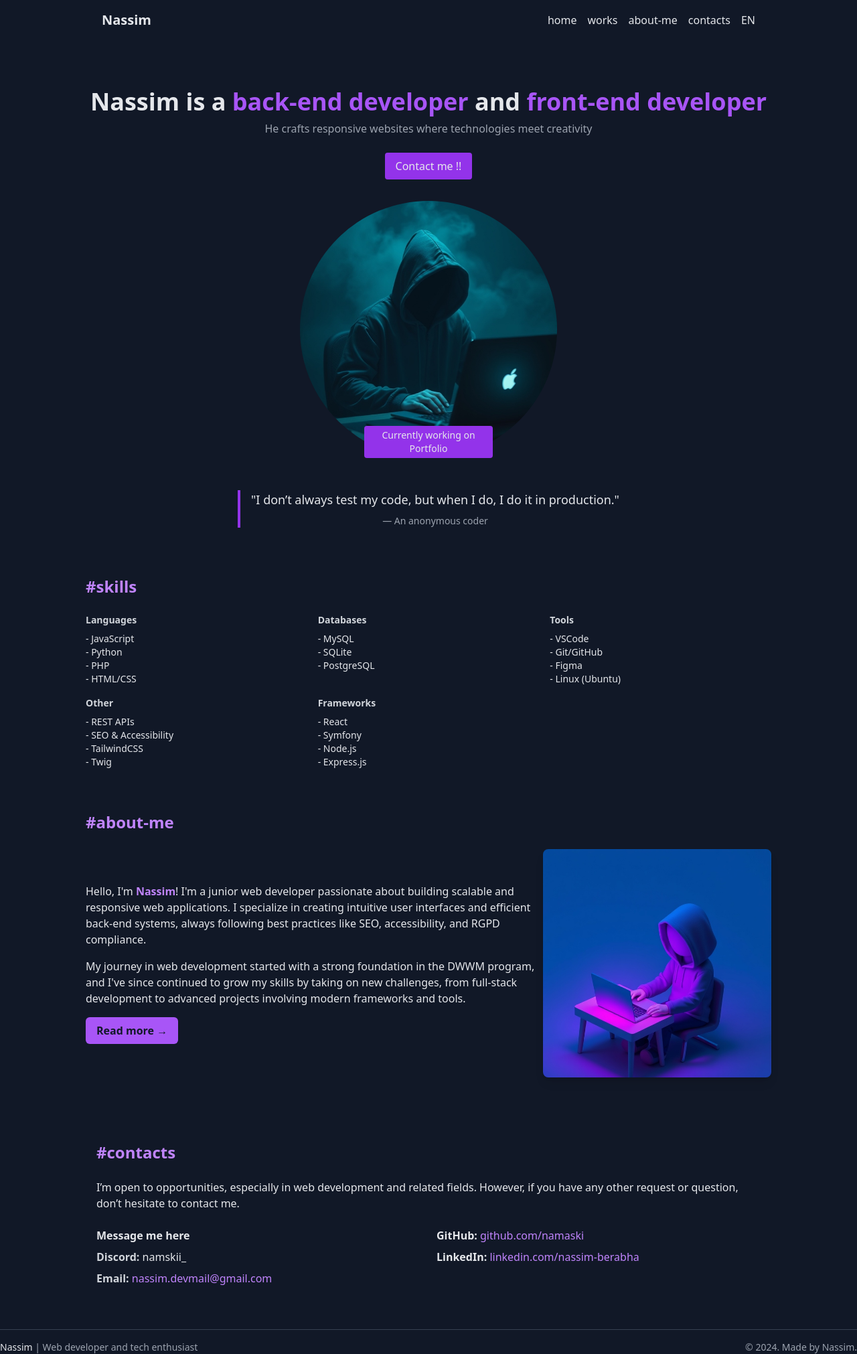
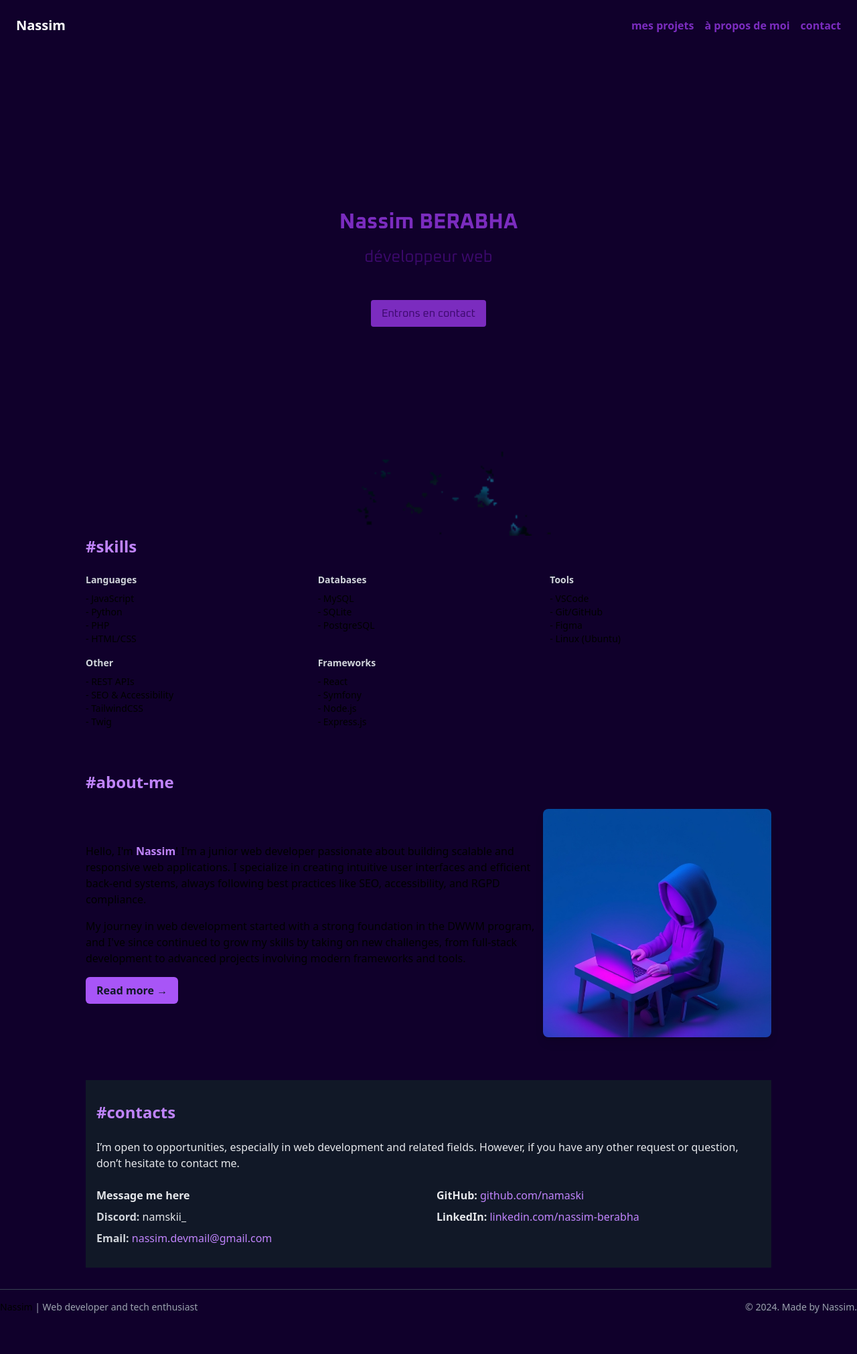
Before and after one commit to Namaski/portfolio, a Symfony app: template templates/home/index.html.twig in a window 1280 px wide. Shown: the whole page at 67% size. After the commit the page ends 1961 px from the top, so only its background shows below. Run offline with Twig, Linux system fonts and the light colour scheme; the template is opened without the code that fills it, so the values that code supplies are empty; style sheets or scripts are compiled from the project's sources; some libraries are stand-ins or nearby versions.

Commit message:
hero section ink effect

```diff
--- a/assets/styles/app.css
+++ b/assets/styles/app.css
@@ -1,7 +1,39 @@
+@import url('https://fonts.googleapis.com/css2?family=Oxanium:wght@200..800&display=swap');
+
 @tailwind base;
 @tailwind components;
 @tailwind utilities;
 
-body {
-    background-color: skyblue;
+
+@layer components {
+
+    #heroSection {
+        display: flex;
+        justify-content: center;
+        align-items: center;
+        height: 100vh;
+        position: relative;
+        font-family: "Oxanium", sans-serif;
+        color: white;
+    }
+
+    #heroSection #heroContent #heroTitle {
+        font-family: "Oxanium";
+        font-size: 2em;
+    }
+
+    #heroSection::before {
+        content: '';
+        position: absolute;
+        inset: 0;
+        background-image: url('../img/test.jpg');
+        background-size: cover;
+        background-position: center;
+        z-index: -1;
+
+        mask-image: url('../img/mask_ink.webp');
+        mask-size: cover;
+        mask-position: center;
+    }
+
 }
--- a/tailwind.config.js
+++ b/tailwind.config.js
@@ -5,7 +5,19 @@ module.exports = {
     "./templates/**/*.html.twig",
   ],
   theme: {
-    extend: {},
+    extend: {
+      colors: {
+        background: "#10002B",
+
+        cta: "#7B2CBF",
+
+        border: "#E0AAFF",
+        card: "#240046",
+        card_secondary: "#3C096C",
+
+        text: "#FFFFFF",
+      },
+    },
   },
   plugins: [],
 }
--- a/templates/base.html.twig
+++ b/templates/base.html.twig
@@ -14,32 +14,30 @@
 
 
     {% block stylesheets %}
-            {{ encore_entry_link_tags('app') }}
+    {{ encore_entry_link_tags('app') }}
 
     {% endblock %}
 
     {% block javascripts %}
-            {{ encore_entry_script_tags('app') }}
+    {{ encore_entry_script_tags('app') }}
 
     {% endblock %}
 
 </head>
 
-<body class="bg-gray-900 text-gray-200 font-sans">
-    <div id="wrapper" class="w-[80%] mx-auto">
+<body class="bg-background font-sans">
 
-        {% block header %}
-            {% include "components/_navbar.html.twig" %}
-        {% endblock header %}
+    {% include "components/_header.html.twig" %}
 
-        {% block body %}
-        {% endblock %}
+    {% block body %}
+    {% endblock body %}
 
-    </div>
 
     {% block footer %}
-        {% include "components/_footer.html.twig" %}
+    {% include "components/_footer.html.twig" %}
     {% endblock footer %}
+
+
 </body>
 
 </html>
--- /dev/null
+++ b/templates/components/_header.html.twig
@@ -0,0 +1,19 @@
+<header class="fixed top-0 left-0 w-full flex justify-between items-center p-6 font-bold bg-transparent bg-opacity-0 z-10 text-text">
+    <h1 class="text-xl">Nassim</h1>
+
+    <div class="lg:hidden">
+        <button id="menu-toggle" class="text-text focus:outline-none">
+            <svg xmlns="http://www.w3.org/2000/svg" class="h-6 w-6" fill="none" viewBox="0 0 24 24" stroke="currentColor">
+                <path stroke-linecap="round" stroke-linejoin="round" stroke-width="2" d="M4 6h16M4 12h16m-7 6h7" />
+            </svg>
+        </button>
+    </div>
+
+    <nav class="hidden lg:block">
+        <ul class="lg:flex space-x-4 text-cta">
+            <li><a href="#works" class="hover:text-border">mes projets</a></li>
+            <li><a href="#about-me" class="hover:text-border">à propos de moi</a></li>
+            <li><a href="#contacts" class="hover:text-border">contact</a></li>
+        </ul>
+    </nav>
+  </header>
--- /dev/null
+++ b/templates/components/_herosection.html.twig
@@ -0,0 +1,18 @@
+<section id="heroSection" class="text-text py-20">
+    <div id="heroContent" class="text-center">
+        <h2 id="heroTitle" class="text-4xl font-bold text-cta mb-4">
+            Nassim BERABHA
+        </h2>
+        <p class="text-2xl text-card_secondary mb-6">développeur web</p>
+
+        <button class="mt-6 px-4 py-2 bg-cta hover:bg-border text-card_secondary rounded">
+            Entrons en contact
+        </button>
+    </div>
+</section>
+
+<!-- QUOTE -->
+{# <blockquote class="mt-12 text-lg border-l-4 border-purple-600 pl-4">
+    <p>"I don’t always test my code, but when I do, I do it in production."</p>
+    <footer class="mt-2 text-sm text-gray-400">— An anonymous coder</footer>
+</blockquote> #}
--- a/templates/components/_navbar.html.twig
+++ /dev/null
@@ -1,22 +0,0 @@
-<header class="flex justify-between items-center px-6 py-4">
-  <h1 class="text-xl font-bold">Nassim</h1>
-
-  <div class="lg:hidden">
-    <button id="menu-toggle" class="text-white focus:outline-none">
-      {# ICONE #}
-      <svg xmlns="http://www.w3.org/2000/svg" class="h-6 w-6" fill="none" viewBox="0 0 24 24" stroke="currentColor">
-        <path stroke-linecap="round" stroke-linejoin="round" stroke-width="2" d="M4 6h16M4 12h16m-7 6h7" />
-      </svg>
-    </button>
-  </div>
-
-  <nav class="hidden lg:block">
-    <ul class="lg:flex space-x-4">
-      <li><a href="#home" class="hover:text-purple-400">home</a></li>
-      <li><a href="#works" class="hover:text-purple-400">works</a></li>
-      <li><a href="#about-me" class="hover:text-purple-400">about-me</a></li>
-      <li><a href="#contacts" class="hover:text-purple-400">contacts</a></li>
-      <li><a href="#" class="hover:text-purple-400">EN</a></li>
-    </ul>
-  </nav>
-</header>
--- a/templates/home/index.html.twig
+++ b/templates/home/index.html.twig
@@ -4,39 +4,9 @@
 
 {% block body %}
 
-<!-- MAIN -->
-<main class="flex flex-col items-center justify-center h-screen text-center">
-  <!-- INTRO -->
-  <div class="mb-8">
-    <h2 class="text-4xl font-bold text-gray-200">
-      Nassim is a <span class="text-purple-500">back-end developer</span> and
-      <span class="text-purple-500">front-end developer</span>
-    </h2>
-    <p class="text-gray-400 mt-2">
-      He crafts responsive websites where technologies meet creativity
-    </p>
-    <button class="mt-6 px-4 py-2 bg-purple-600 hover:bg-purple-700 text-gray-200 rounded">
-      Contact me !!
-    </button>
-  </div>
+{% include "components/_herosection.html.twig" %}
 
-  <!-- IMAGE -->
-  <div class="relative">
-    <img src="{{ asset('./img/b722cdb9-921a-44be-bc7e-109fef490b2a.jpg') }} " alt="Image de profil"
-      class="rounded-full h-96" />
-    <div class="absolute bottom-0 left-1/2 transform -translate-x-1/2 px-2 py-1 bg-purple-600 text-sm rounded text">
-      Currently working on Portfolio
-    </div>
-  </div>
-
-  <!-- QUOTE -->
-  <blockquote class="mt-12 text-lg border-l-4 border-purple-600 pl-4">
-    <p>"I don’t always test my code, but when I do, I do it in production."</p>
-    <footer class="mt-2 text-sm text-gray-400">— An anonymous coder</footer>
-  </blockquote>
-
-
-</main>
+<div id="wrapper" class="w-[80%] mx-auto">
   <!-- SKILLS -->
   <section id="skills" class="mb-16">
     <h2 class="text-2xl font-bold text-purple-400 mb-6">#skills</h2>
@@ -158,10 +128,9 @@
           </ul>
         </div>
       </div>
-
-    <!-- FOOTER -->
     </div>
   </section>
 
+</div>
 
 {% endblock body %}
```
Also changed, not shown: assets/img/mask_ink.gif (added), assets/img/mask_ink.webp (added), assets/img/test.jpg (renamed from assets/img/f1c43d67-e207-4c12-96a3-a6b862405b44.jpg). Lines whose indentation alone changed are shown as unchanged.
